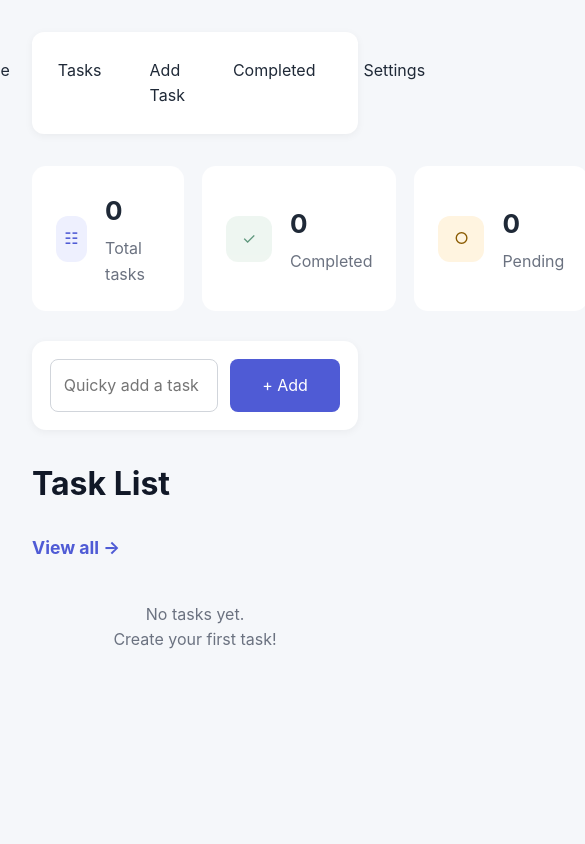
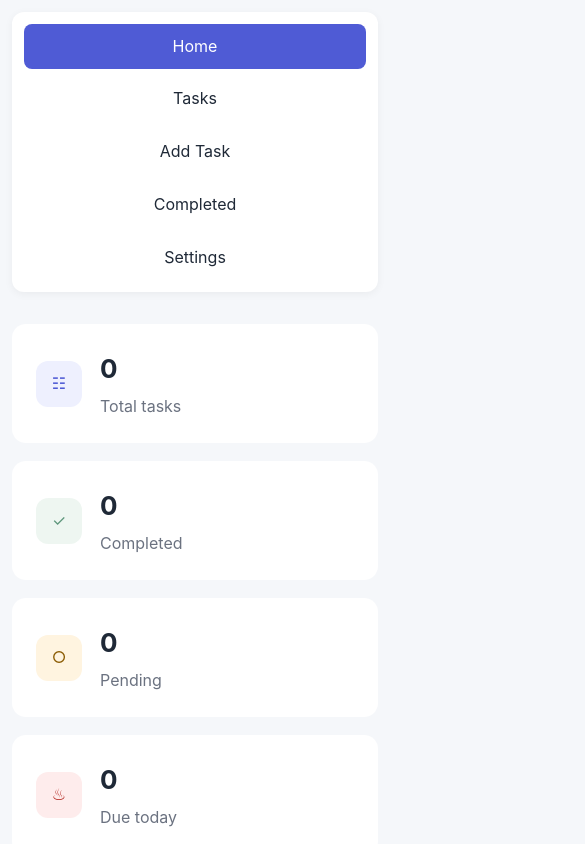
Before and after one commit to SoyOusa/todo-app, a React (Vite) app: page / in a window 390 px wide. Shown: the top 844 px of the page, 585 px wide, since content can reach past the window. Built offline with nearby package versions, Linux system fonts and the light colour scheme.

Commit message:
responsive and navbar active

```diff
--- a/package.json
+++ b/package.json
@@ -10,6 +10,7 @@
     "preview": "vite preview"
   },
   "dependencies": {
+    "lucide-react": "^1.23.0",
     "react": "^19.2.7",
     "react-dom": "^19.2.7",
     "react-router-dom": "^7.18.1"
--- a/src/App.css
+++ b/src/App.css
@@ -241,6 +241,16 @@
   color: #e6e6e6;
 }
 
+.dark .navbar a:hover {
+  background: #383b45;
+  color: #ffffff;
+}
+
+.dark .navbar a.active {
+  background: #4f5bd5;
+  color: #ffffff;
+}
+
 .dark .preview-check-btn {
   background: #2c2f38;
   border-color: #4a4e5a;
@@ -293,3 +303,42 @@
   gap: 6px;
   font-size: 0.9rem;
 }
+.dark .sort-toggle {
+  color: #ffffff;
+}
+
+@media (max-width: 900px) {
+  .stats-grid {
+    grid-template-columns: repeat(2, minmax(0, 1fr));
+  }
+}
+
+@media (max-width: 700px) {
+  .quick-add {
+    flex-direction: column;
+  }
+
+  .quick-add button {
+    width: 100%;
+  }
+
+  .filters {
+    flex-direction: column;
+  }
+
+  .settings-row {
+    flex-direction: column;
+    align-items: flex-start;
+    gap: 12px;
+  }
+}
+
+@media (max-width: 520px) {
+  .stats-grid {
+    grid-template-columns: 1fr;
+  }
+
+  .task-preview {
+    flex-wrap: wrap;
+  }
+}
--- a/src/components/Navbar.jsx
+++ b/src/components/Navbar.jsx
@@ -1,13 +1,13 @@
-import { Link } from "react-router-dom";
+import { NavLink } from "react-router-dom";
 
 function Navbar() {
     return (
          <nav className="navbar">
-            <Link to="/">Home</Link>
-            <Link to="/tasks">Tasks</Link>
-            <Link to="/add-task">Add Task</Link>
-            <Link to="/completed">Completed</Link>
-            <Link to="/settings">Settings</Link>
+            <NavLink to="/" end>Home</NavLink>
+            <NavLink to="/tasks">Tasks</NavLink>
+            <NavLink to="/add-task">Add Task</NavLink>
+            <NavLink to="/completed">Completed</NavLink>
+            <NavLink to="/settings">Settings</NavLink>
         </nav>
     );
 }
--- a/src/components/TaskCard.jsx
+++ b/src/components/TaskCard.jsx
@@ -2,6 +2,7 @@ import { useContext } from "react";
 import { TaskContext } from "../context/TaskContext";
 import { Link } from "react-router-dom";
 import { isOverdue, isDueToday } from "../utils/dates";
+import { Trash2, Pencil, Check } from "lucide-react";
 
 
 function TaskCard({ task }) {
@@ -47,15 +48,25 @@ function TaskCard({ task }) {
 
       <div className="task-actions">
         <Link to={`/edit/${task.id}`}>
-          <button>Edit</button>
+          <button title="Edit">
+            <Pencil size={18} />
+          </button>
         </Link>
 
-        <button id="toggle-btn" onClick={() => toggleComplete(task.id)}>
-          {task.completed ? "Mark Pending" : "Mark Complete"}
+        <button
+          id="toggle-btn"
+          title={task.completed ? "Mark pending" : "Mark complete"}
+          onClick={() => toggleComplete(task.id)}
+        >
+          <Check size={18} />
         </button>
 
-        <button id="delete-btn" onClick={() => deleteTask(task.id)}>
-          Delete
+        <button
+          id="delete-btn"
+          title="Delete"
+          onClick={() => deleteTask(task.id)}
+        >
+          <Trash2 size={18} />
         </button>
       </div>
 
--- a/src/index.css
+++ b/src/index.css
@@ -44,6 +44,7 @@ h1 {
 
 nav {
   display: flex;
+  flex-wrap: wrap;
   justify-content: center;
   gap: 1rem;
 
@@ -59,10 +60,16 @@ nav a {
   padding: .6rem 1rem;
   border-radius: 8px;
   transition: .2s;
+  text-align: center;
 }
 
 nav a:hover {
   background: #f3f4f6;
+}
+
+nav a.active {
+  background: #4f5bd5;
+  color: white;
 }
 
 /* =========================
@@ -130,12 +137,20 @@ button:hover {
 }
 .task-actions {
   display: flex;
-  gap: 10px;
+  gap: 14px;
   margin-top: 15px;
+  align-items: center;
+  justify-content: flex-start;
 }
 
 .task-actions button {
-  flex: 1;
+  width: 36px;
+  height: 36px;
+  padding: 0;
+  font-size: 16px;
+  display: flex;
+  align-items: center;
+  justify-content: center;
 }
 .completed {
   opacity: 0.7;
@@ -150,16 +165,15 @@ button:hover {
 }
 
 #delete-btn {
-  margin-left: 200px;
-  width: 85px;
+  margin-left: auto;
+  width: 36px;
 
 }
 #delete-btn:hover {
   background: #b91c1c;
 }
 #toggle-btn {
-  margin-left: 200px;
-  width: 80px;
+  width: 36px;
 }
 #toggle-btn:hover {
   background: #16a34a;
@@ -229,3 +243,35 @@ button:hover {
   padding: 3rem;
   color: #6b7280;
 }
+
+/* =========================
+   Responsive
+========================= */
+
+@media (max-width: 700px) {
+  #root {
+    padding: 1rem;
+  }
+
+  nav {
+    gap: 0.5rem;
+  }
+
+  nav a {
+    flex: 1 1 130px;
+  }
+}
+
+@media (max-width: 420px) {
+  #root {
+    padding: 0.75rem;
+  }
+
+  nav {
+    padding: 0.75rem;
+  }
+
+  nav a {
+    flex-basis: 100%;
+  }
+}
```
Also changed, not shown: 1 other file (tests, documents, lock files or other folders).
